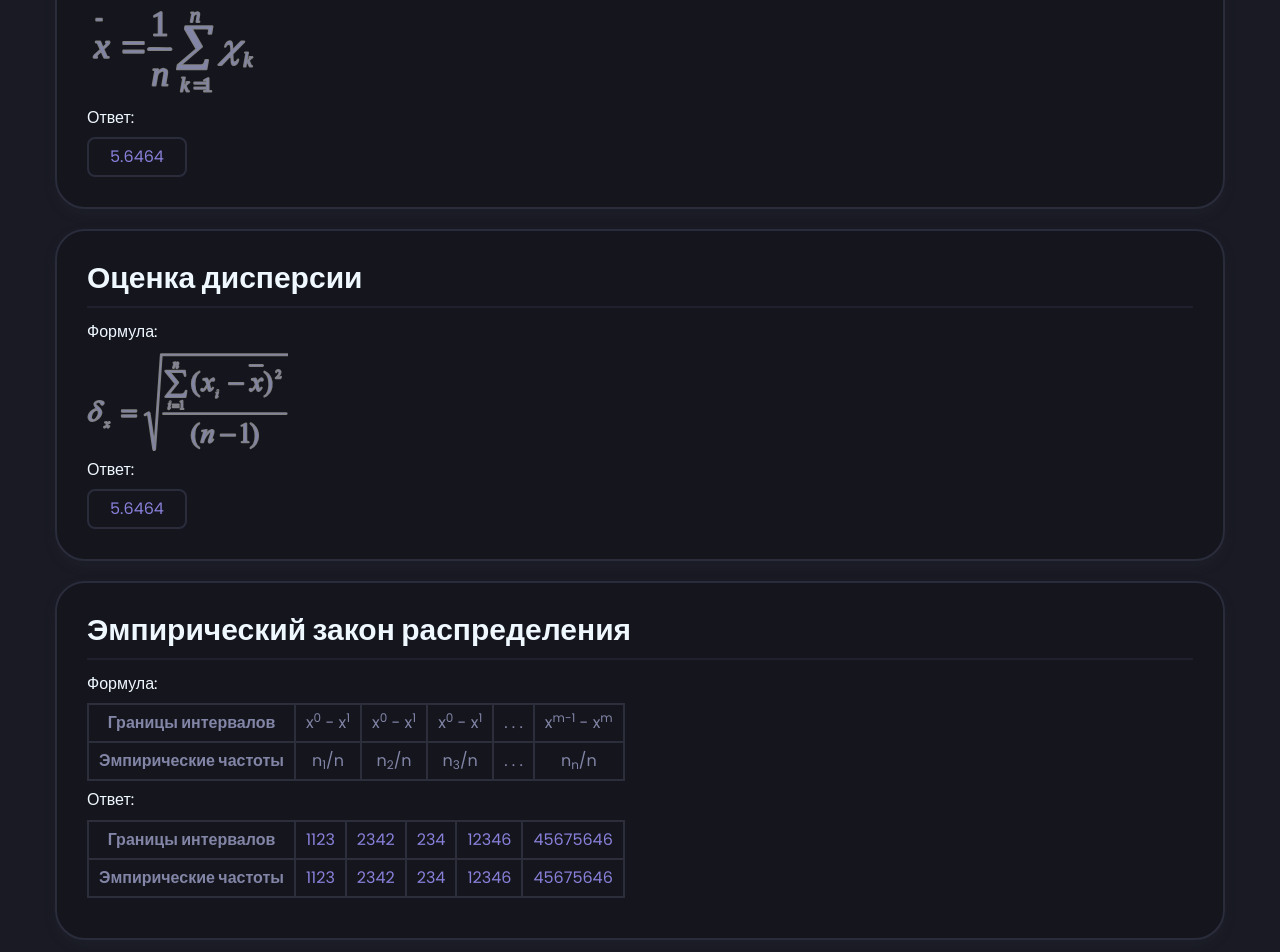
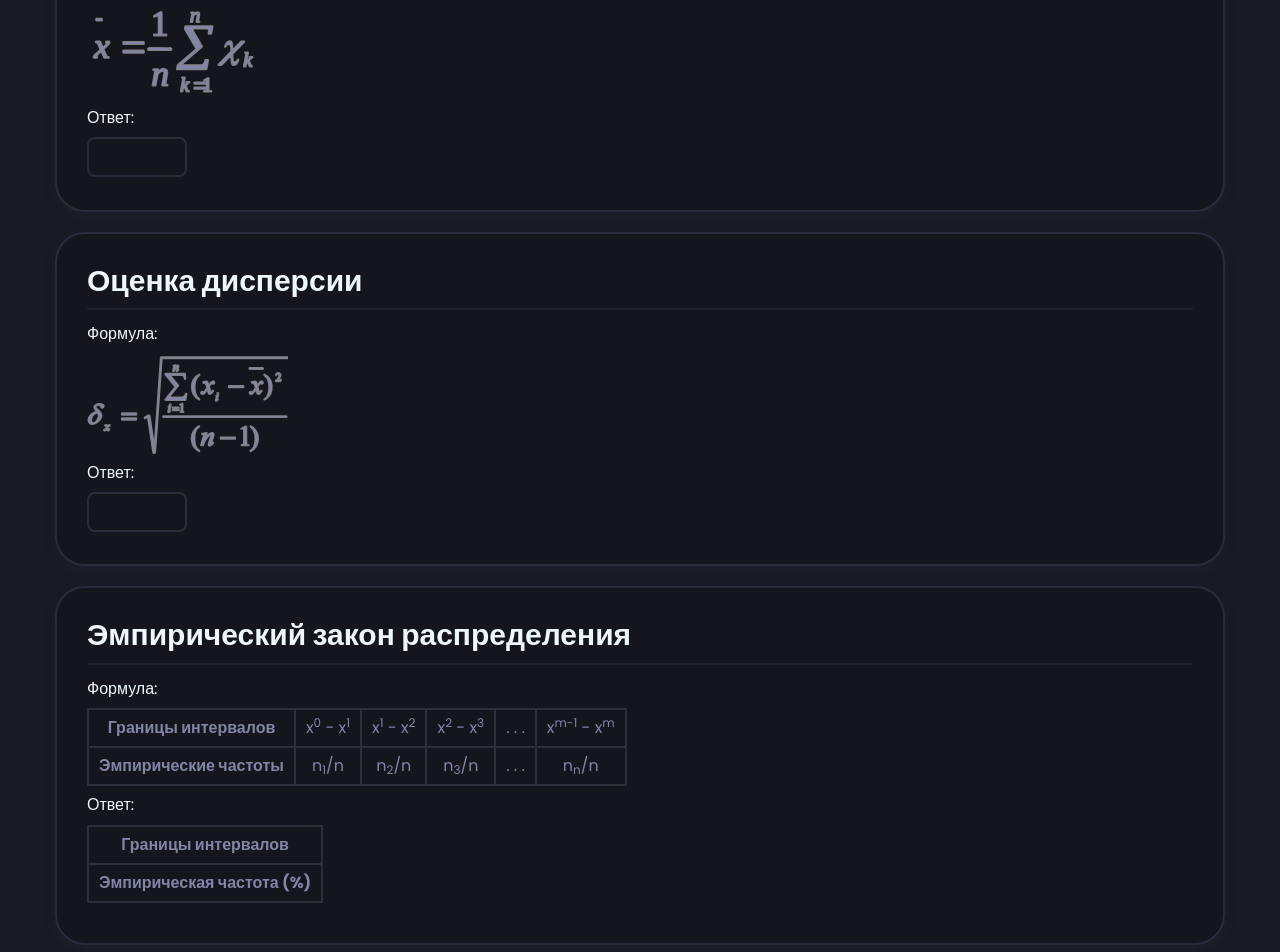
Before and after one commit to Kantemir000/MathCub, a React (Create React App) app in the folder MathCub/: page / in a window 1280 px wide. Shown: the part 420-1372 px from the top of the page. Built offline with nearby package versions, Linux system fonts and the light colour scheme.

Commit message:
3 cards done + chart.js work started

```diff
--- a/MathCub/package.json
+++ b/MathCub/package.json
@@ -9,6 +9,7 @@
     "@testing-library/user-event": "^13.5.0",
     "normalize.css": "^8.0.1",
     "react": "^18.2.0",
+    "react-chartjs-2": "^5.2.0",
     "react-dom": "^18.2.0",
     "react-redux": "^8.1.2",
     "react-scripts": "5.0.1",
--- /dev/null
+++ b/MathCub/src/Home/Cards/DistributionFunction.js
@@ -0,0 +1,9 @@
+import Card from "../../common/components/Card"
+
+const DistributionFunctionCard = () => {
+    return (
+        <Card title="Статическая функция распределения" />
+    )
+}
+
+export default DistributionFunctionCard
--- a/MathCub/src/Home/Cards/EmpiricalDistributionLawCard.js
+++ b/MathCub/src/Home/Cards/EmpiricalDistributionLawCard.js
@@ -2,6 +2,9 @@ import Card from "../../common/components/Card"
 import StyledCardDescription from "../../common/components/Card/StyledCardContent/StyledCardDescription"
 import { StyledTableCell, StyledAnswerTableCell, StyledTableLineTitle } from "../../common/components/Table/StyledTableCells"
 import Table from "../../common/components/Table"
+import { useSelector } from "react-redux"
+import filterInputs from "../formulas/filterInputs"
+import distributionIntervals from "../formulas/distributionIntervals"
 
 const DistributionFormulaTable = () => {
     return (
@@ -9,8 +12,8 @@ const DistributionFormulaTable = () => {
             <tr>
                 <StyledTableLineTitle>Границы интервалов</StyledTableLineTitle>
                 <StyledTableCell>x<sup>0</sup> - x<sup>1</sup></StyledTableCell>
-                <StyledTableCell>x<sup>0</sup> - x<sup>1</sup></StyledTableCell>
-                <StyledTableCell>x<sup>0</sup> - x<sup>1</sup></StyledTableCell>
+                <StyledTableCell>x<sup>1</sup> - x<sup>2</sup></StyledTableCell>
+                <StyledTableCell>x<sup>2</sup> - x<sup>3</sup></StyledTableCell>
                 <StyledTableCell>. . .</StyledTableCell>
                 <StyledTableCell>x<sup>m-1</sup> - x<sup>m</sup></StyledTableCell>
             </tr>
@@ -27,27 +30,26 @@ const DistributionFormulaTable = () => {
 }
 
 const AnswerTable = () => {
+    const inputs = filterInputs(useSelector((state) => state.randomInputSlice.inputs));
+    const intervals = distributionIntervals(inputs);
+
     return (
         <Table>
             <tr>
                 <StyledTableLineTitle>Границы интервалов</StyledTableLineTitle>
-                <StyledAnswerTableCell>1123</StyledAnswerTableCell>
-                <StyledAnswerTableCell>2342</StyledAnswerTableCell>
-                <StyledAnswerTableCell>234</StyledAnswerTableCell>
-                <StyledAnswerTableCell>12346</StyledAnswerTableCell>
-                <StyledAnswerTableCell>45675646</StyledAnswerTableCell>
+                {intervals.map((interval, index) => (
+                    <StyledAnswerTableCell key={index}>{interval.start} - {interval.end}</StyledAnswerTableCell>
+                ))}
             </tr>
             <tr>
-                <StyledTableLineTitle>Эмпирические частоты</StyledTableLineTitle>
-                <StyledAnswerTableCell>1123</StyledAnswerTableCell>
-                <StyledAnswerTableCell>2342</StyledAnswerTableCell>
-                <StyledAnswerTableCell>234</StyledAnswerTableCell>
-                <StyledAnswerTableCell>12346</StyledAnswerTableCell>
-                <StyledAnswerTableCell>45675646</StyledAnswerTableCell>
+                <StyledTableLineTitle>Эмпирическая частота (%)</StyledTableLineTitle>
+                {intervals.map((interval, index) => (
+                    <StyledAnswerTableCell key={index}>{interval.percent}</StyledAnswerTableCell>
+                ))}
             </tr>
         </Table>
-    )
-}
+    );
+};
 
 const EmpiricalDistributionLawCard = () => {
     return (
--- /dev/null
+++ b/MathCub/src/Home/Cards/Histogram.js
@@ -0,0 +1,12 @@
+import Card from "../../common/components/Card"
+import { Bar } from "react-chartjs-2"
+
+const HistogramCard = () => {
+    return (
+        <Card title={"Гистограмма"}>
+
+        </Card>
+    )
+}
+
+export default HistogramCard
--- a/MathCub/src/Home/Cards/SampleAverageCard.js
+++ b/MathCub/src/Home/Cards/SampleAverageCard.js
@@ -3,14 +3,19 @@ import StyledCardDescription from "../../common/components/Card/StyledCardConten
 import CardFormulaImage from "../../common/components/Card/StyledCardContent/StyledCardFormulaImage"
 import { sampleAverageFormula } from "../../common/icons"
 import StyledCardResult from "../../common/components/Card/StyledCardContent/StyledCardResult"
+import sampleAverage from "../formulas/sampleAverage"
+import { useSelector } from "react-redux"
 
 const SampleAverageCard = () => {
+    const { inputs } = useSelector((state) => state.randomInputSlice);
+    const result = sampleAverage(inputs)
+
     return (
         <Card title="Выборочная средняя">
             <StyledCardDescription>Формула:</StyledCardDescription>
             <CardFormulaImage src={sampleAverageFormula} />
             <StyledCardDescription>Ответ:</StyledCardDescription>
-            <StyledCardResult>5.6464</StyledCardResult>
+            <StyledCardResult>{result}</StyledCardResult>
         </Card>
     )
 }
--- a/MathCub/src/Home/Cards/ValueTableCard/TableInputForm.js
+++ b/MathCub/src/Home/Cards/ValueTableCard/TableInputForm.js
@@ -40,7 +40,7 @@ const NumberInput = ({ id, isLast = false }) => {
 
 const TableInputs = () => {
     const { inputs } = useSelector((state) => state.randomInputSlice);
-    console.log(inputs);
+
     return (
         <>
             {inputs.map((_, index) => {
@@ -53,7 +53,6 @@ const TableInputs = () => {
 }
 
 const TableInputForm = () => {
-
     return (
         <StyledRandomForm>
             <StyledRandom>
--- a/MathCub/src/Home/Cards/VarianceEstimate.js
+++ b/MathCub/src/Home/Cards/VarianceEstimate.js
@@ -3,14 +3,19 @@ import StyledCardDescription from "../../common/components/Card/StyledCardConten
 import CardFormulaImage from "../../common/components/Card/StyledCardContent/StyledCardFormulaImage"
 import StyledCardResult from "../../common/components/Card/StyledCardContent/StyledCardResult"
 import { varianceFormula } from "../../common/icons"
+import variance from "../formulas/variance"
+import { useSelector } from "react-redux"
 
 const VarianceEstimateCard = () => {
+    const { inputs } = useSelector((state) => state.randomInputSlice);
+    const result = variance(inputs);
+
     return (
         <Card title="Оценка дисперсии">
             <StyledCardDescription>Формула:</StyledCardDescription>
             <CardFormulaImage src={varianceFormula} />
             <StyledCardDescription>Ответ:</StyledCardDescription>
-            <StyledCardResult>5.6464</StyledCardResult>
+            <StyledCardResult>{result}</StyledCardResult>
         </Card>
     )
 }
--- a/MathCub/src/Home/content.js
+++ b/MathCub/src/Home/content.js
@@ -4,6 +4,9 @@ import ValueTableCard from "./Cards/ValueTableCard"
 import SampleAverageCard from "./Cards/SampleAverageCard"
 import VarianceEstimateCard from "./Cards/VarianceEstimate"
 import EmpiricalDistributionLawCard from "./Cards/EmpiricalDistributionLawCard"
+import HistogramCard from "./Cards/Histogram"
+import DistributionFunctionCard from "./Cards/DistributionFunction"
+
 
 const StyledContentWrapper = styled.main`
     padding: 5rem 0;
@@ -17,6 +20,8 @@ const Content = () => {
                 <SampleAverageCard />
                 <VarianceEstimateCard />
                 <EmpiricalDistributionLawCard />
+                <HistogramCard />
+                <DistributionFunctionCard />
             </StyledContainer>
         </StyledContentWrapper>
     )
--- /dev/null
+++ b/MathCub/src/Home/formulas/distributionIntervals.js
@@ -0,0 +1,36 @@
+function distributionIntervals(inputs) {
+    const maxValue = Math.max(...inputs);
+    const minValue = Math.min(...inputs);
+    const intervalCount = Math.ceil(1 + 3.22 * Math.log(inputs.length));
+    const deltaValue = (maxValue - minValue) / intervalCount;
+
+    const intervals = [];
+    let intervalStart = minValue;
+    let intervalEnd;
+    let countInInterval;
+    let percentInInterval;
+
+    for (let i = 0; i < intervalCount; i++) {
+        intervalEnd = intervalStart + deltaValue;
+
+        if (i === intervalCount - 1) {
+            intervalEnd = maxValue;
+        }
+
+        countInInterval = inputs.filter((value) => value >= intervalStart && value <= intervalEnd).length;
+        percentInInterval = (countInInterval / inputs.length);
+
+        if (percentInInterval > 0) {
+            intervals.push({
+                start: intervalStart.toFixed(2),
+                end: intervalEnd.toFixed(2),
+                count: countInInterval,
+                percent: percentInInterval.toFixed(2),
+            });
+        }
+
+        intervalStart = intervalEnd;
+    }
+    return intervals
+}
+export default distributionIntervals
--- /dev/null
+++ b/MathCub/src/Home/formulas/filterInputs.js
@@ -0,0 +1,7 @@
+function filterInputs(arr) {
+    return arr
+        .filter(item => !isNaN(item) && item !== null)
+        .map(item => parseFloat(item));
+}
+
+export default filterInputs
--- /dev/null
+++ b/MathCub/src/Home/formulas/sampleAverage.js
@@ -0,0 +1,14 @@
+import filterInputs from "./filterInputs";
+
+function sampleAverage(arr) {
+    const filteredNumbers = filterInputs(arr)
+
+    if (filteredNumbers.length === 0) {
+        return null;
+    }
+
+    const sum = filteredNumbers.reduce((acc, num) => acc + num, 0);
+    return sum / filteredNumbers.length;
+}
+
+export default sampleAverage
--- /dev/null
+++ b/MathCub/src/Home/formulas/variance.js
@@ -0,0 +1,17 @@
+import filterInputs from "./filterInputs";
+
+function variance(arr) {
+    const filteredNumbers = filterInputs(arr)
+
+    if (filteredNumbers.length === 0) {
+        return null;
+    }
+
+    const mean = filteredNumbers.reduce((acc, num) => acc + num, 0) / filteredNumbers.length;
+    const squaredDifferences = filteredNumbers.map(num => Math.pow(num - mean, 2));
+    const variance = squaredDifferences.reduce((acc, squaredDiff) => acc + squaredDiff, 0) / squaredDifferences.length;
+
+    return variance;
+}
+
+export default variance
```
Also changed, not shown: 1 other file (tests, documents, lock files or other folders).
